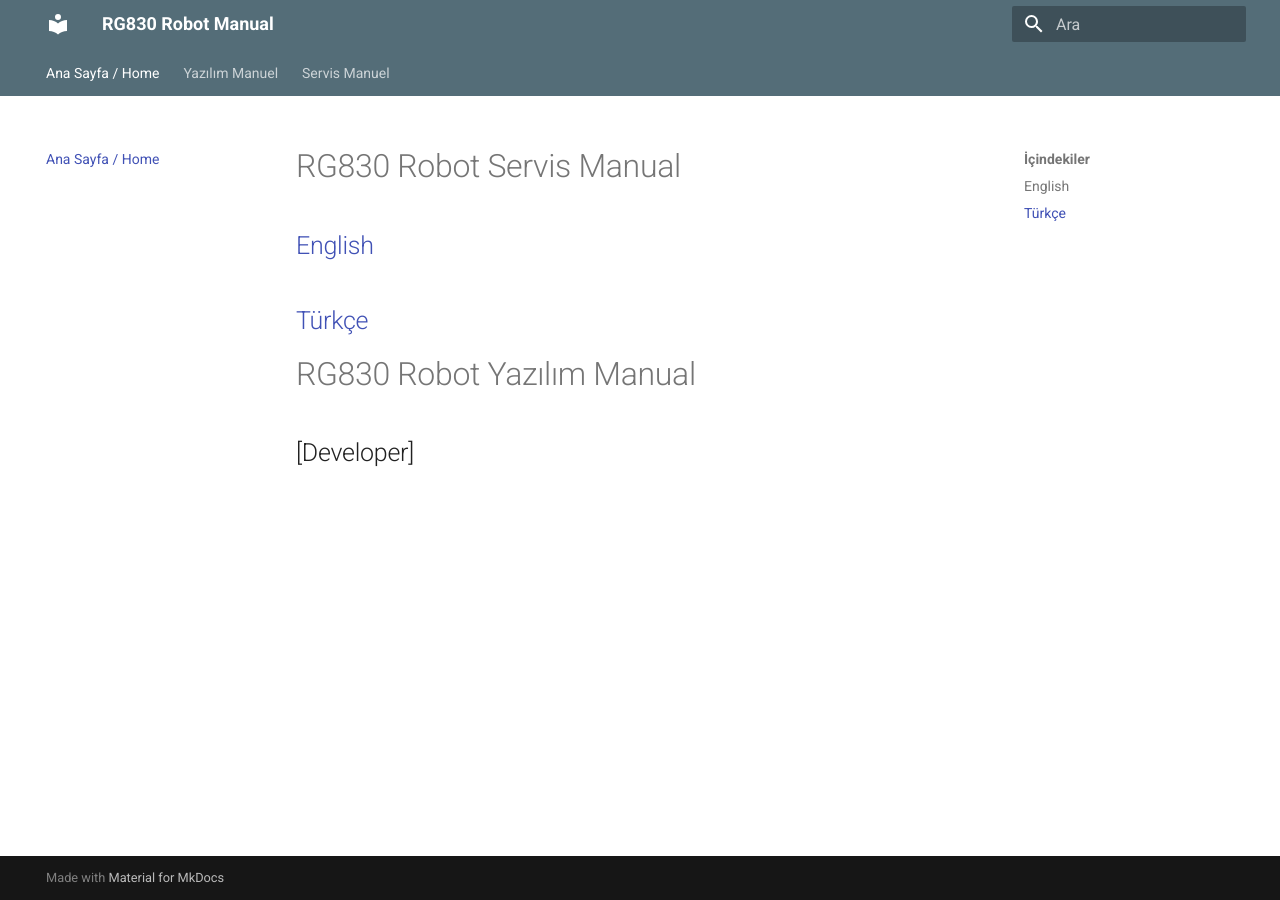
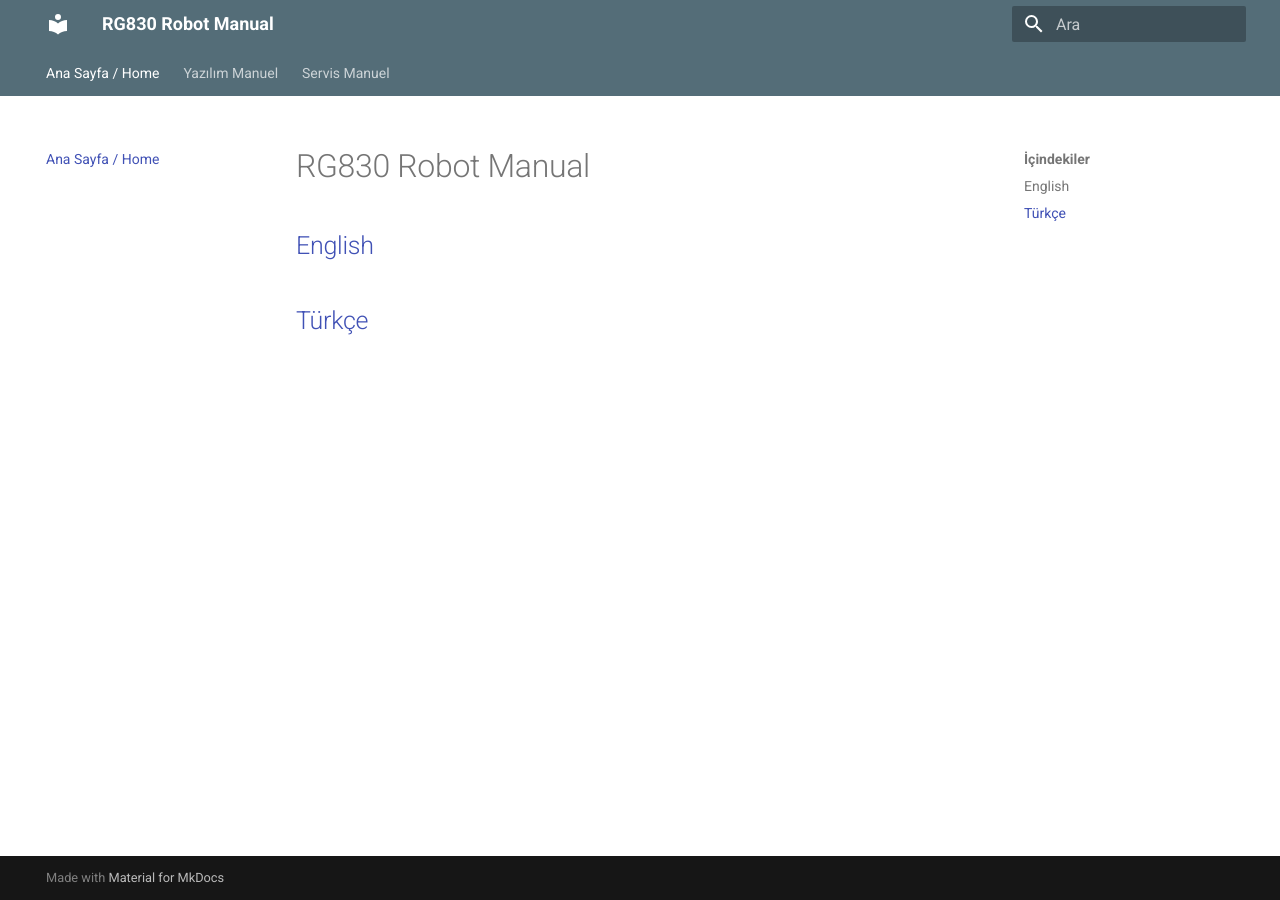
Before and after one commit to hm-info/rg830robot, an MkDocs documentation site: the page built from docs/index.md, in a window 1280 px wide. Built offline with MkDocs 1.6.1 and Material for MkDocs 9.7.7, drawn with Linux system fonts in a browser that asks for light colours.

Commit message:
Update index.md

```diff
--- a/docs/index.md
+++ b/docs/index.md
@@ -1,9 +1,5 @@
-# RG830 Robot Servis Manual
+# RG830 Robot Manual
 
 ## [English](english)
 
 ## [Türkçe](turkish)
-
-# RG830 Robot Yazılım Manual
-
-## [Developer]
```
